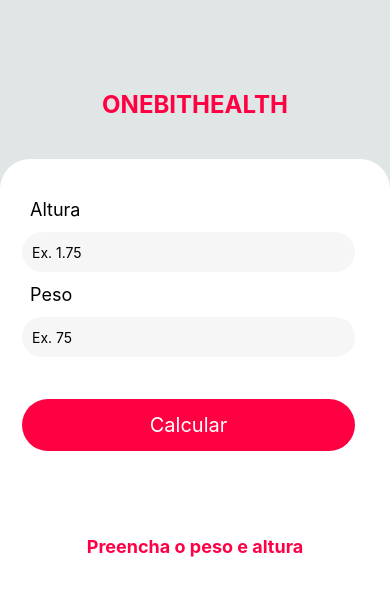
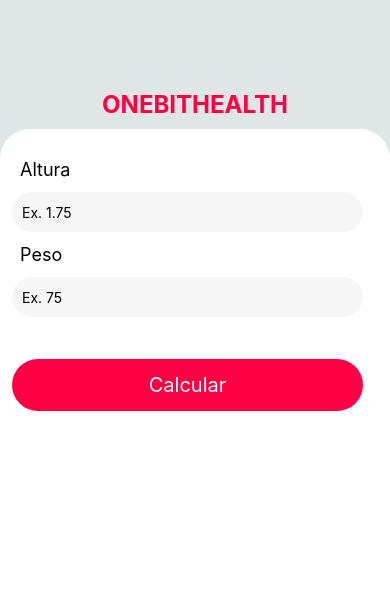
Before and after one commit to gustavorods/2024_onebithealth, a React Native app: screen / in a window 390 px wide. Shown: the top 596 px of the page. Built offline with nearby package versions, Linux system fonts and the light colour scheme.

Commit message:
style: changing design formatting to add a list with imc history

```diff
--- a/src/components/Form/ResultImc/index.js
+++ b/src/components/Form/ResultImc/index.js
@@ -12,20 +12,15 @@
 
     return(
         <View style={styles.resultImc}>
-            <View style={styles.boxSharebutton}>
-                {props.resultImc != null
-                ?
+            <View style={styles.boxShareButton}>
+                <Text style={styles.information}>{props.messageResultImc}</Text>
+                <Text style={styles.numberImc}>{props.resultImc}</Text>
                 <TouchableOpacity
                 onPress={onShare}
                 style={styles.shared}>
                     <Text style={styles.sharedText}>Share</Text>
                 </TouchableOpacity>
-                :
-                <View/>
-                }
             </View>
-            <Text style={styles.information}>{props.messageResultImc}</Text>
-            <Text style={styles.numberImc}>{props.resultImc}</Text>
         </View>
     );
 }
--- a/src/components/Form/ResultImc/style.js
+++ b/src/components/Form/ResultImc/style.js
@@ -3,7 +3,7 @@
 const styles = StyleSheet.create({
     resultImc: {
         flex:1,
-        marginTop: 15,
+        marginTop: 20,
         paddingTop: 60,
         borderRadius:50,
         alignItems:'center',
--- a/src/components/Form/index.js
+++ b/src/components/Form/index.js
@@ -4,6 +4,8 @@
         Text,
         TouchableOpacity,
         Vibration,
+        Pressable,
+        Keyboard,
     } from  "react-native"
 import ResultImc from "./ResultImc/";
 import styles from "./style"
@@ -18,7 +20,8 @@
 const [errorMessage, setErrorMessage] = useState(null)
 
 function imcCalculator() {
-    return setImc((weight/(heigh*heigh)).toFixed(2))
+    let heightFormat = heigh.replace(",", ".") // Se o calculo for feito com ",", vai dar erro.
+    return setImc((weight/(heightFormat*heightFormat)).toFixed(2))
 }
 
 function verificationImc() {
@@ -36,7 +39,6 @@
         setMessageImc("Seu imc é igual:")
         setTextButton("Calcular Novamente")
         setErrorMessage(null)
-        return
     } else {
         verificationImc()
         setImc(null)
@@ -46,8 +48,9 @@
 }
 
     return(
-        <View style={styles.FormContext}>
-            <View style={styles.form}>
+            <View style={styles.FormContext}>
+            {imc == null ?
+            <Pressable onPress={Keyboard.dismiss} style={styles.form}>
                 <Text style={styles.formLabel}>Altura</Text>
                 <Text style={styles.errorMessage}>{errorMessage}</Text>
                 <TextInput
@@ -71,8 +74,17 @@
                 style={styles.buttonCalculator}>
                     <Text style={styles.textButtonCalculator}>{textButton}</Text>
                 </TouchableOpacity>
+            </Pressable>
+            :
+            <View style={styles.exhibitionResultImc}>
+                <ResultImc messageResultImc={messageImc} resultImc={imc}/>
+                <TouchableOpacity
+                onPress={() => validationImc()}
+                style={styles.buttonCalculator}>
+                    <Text style={styles.textButtonCalculator}>{textButton}</Text>
+                </TouchableOpacity>
             </View>
-            <ResultImc messageResultImc={messageImc} resultImc={imc}/>
+            }
         </View>
     );
 }
--- a/src/components/Form/style.js
+++ b/src/components/Form/style.js
@@ -2,21 +2,16 @@
 
 const styles = StyleSheet.create({
     FormContext: {
-        width:'100%',
-        height:'100%',
-        bottom:0,
+        flex:1,
         backgroundColor:'#FFFFFF',
         alignItems:'center',
         borderTopLeftRadius:30,
         borderTopRightRadius:30,
-        marginTop:30,
+        paddingTop:30,
     },
 
     form: {
         width:'100%',
-        height:'auto',
-        marginTop: 30,
-        padding: 10,
     },
 
     formLabel: {
@@ -53,6 +48,10 @@
         color:'red',
         fontWeight:'bold',
         paddingLeft:20,
+    },
+    exhibitionResultImc:{
+        width:"100%",
+        height:"50%",
     }
  });
 
```
